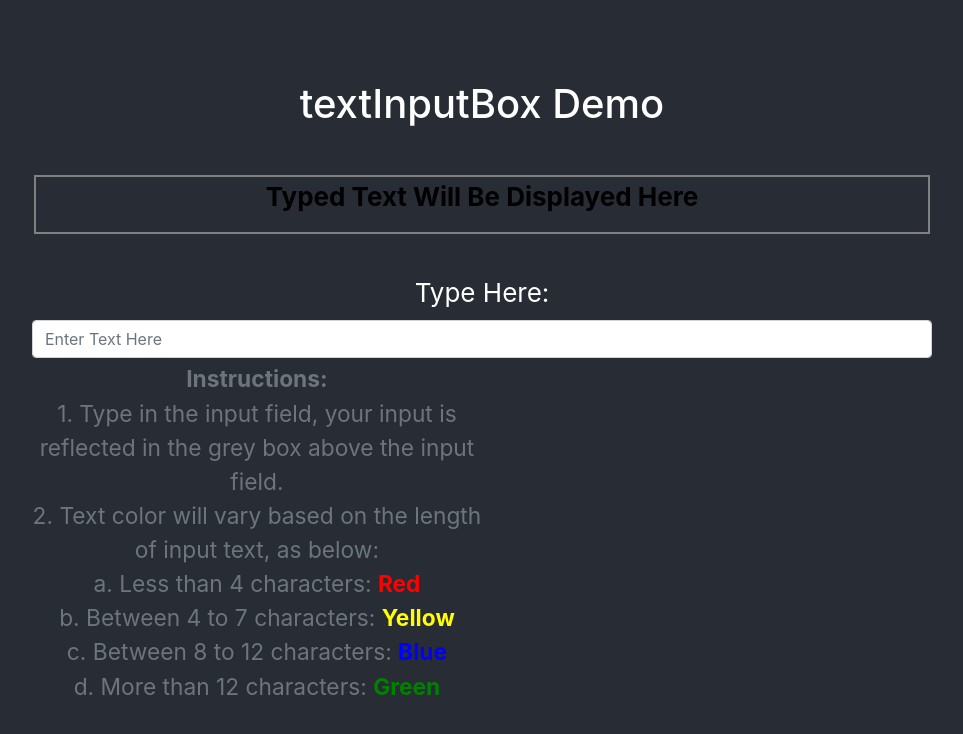
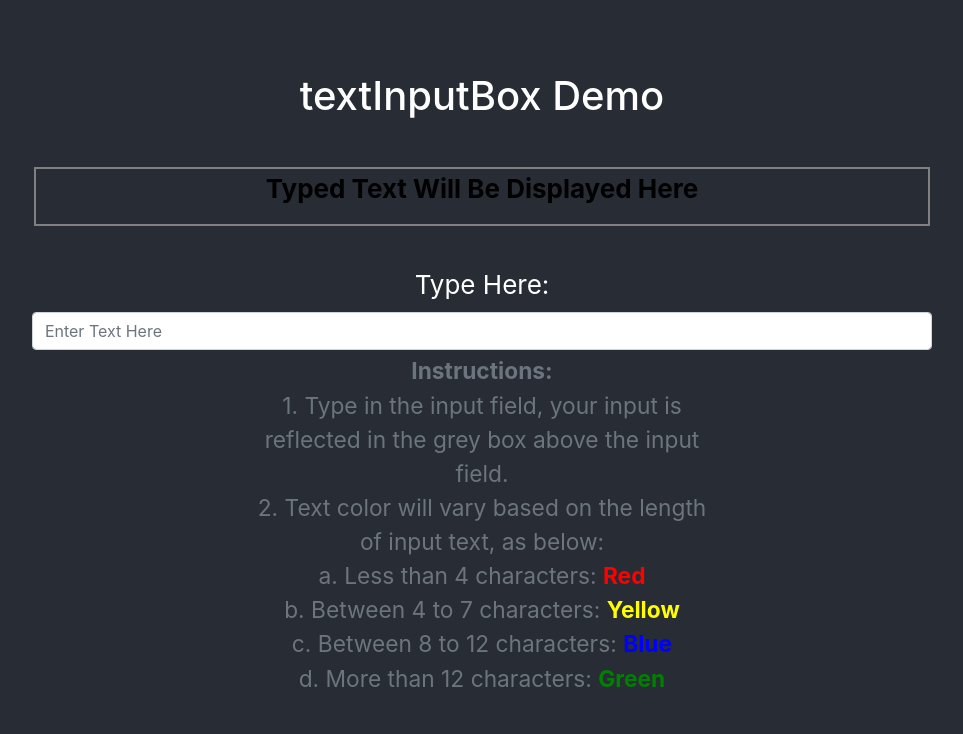
Before and after one commit to g00nd0/textInputBox, a React (Create React App) app in the folder client-react/: page / in a window 1280 px wide. Shown: the top 734 px of the page, without its empty margins (158-1121 px from the left). Built offline with nearby package versions, Linux system fonts and the light colour scheme.

Commit message:
Align instructions

```diff
--- a/client-react/src/components/textDisplay/TextInput.js
+++ b/client-react/src/components/textDisplay/TextInput.js
@@ -14,8 +14,15 @@ const TextInput = ({ enteredText }) => {
               enteredText(event.target.value);
             }}
           />
-          <Form.Text className="text-muted">
-            <p style={{ width: "50%", "text-align": "center" }}>
+          <Form.Text
+            className="text-muted"
+            style={{
+              display: "flex",
+              justifyContent: "center",
+              alignItems: "center",
+            }}
+          >
+            <p style={{ width: "50%" }}>
               <b>Instructions: </b>
               <br />
               1. Type in the input field, your input is reflected in the grey
```
